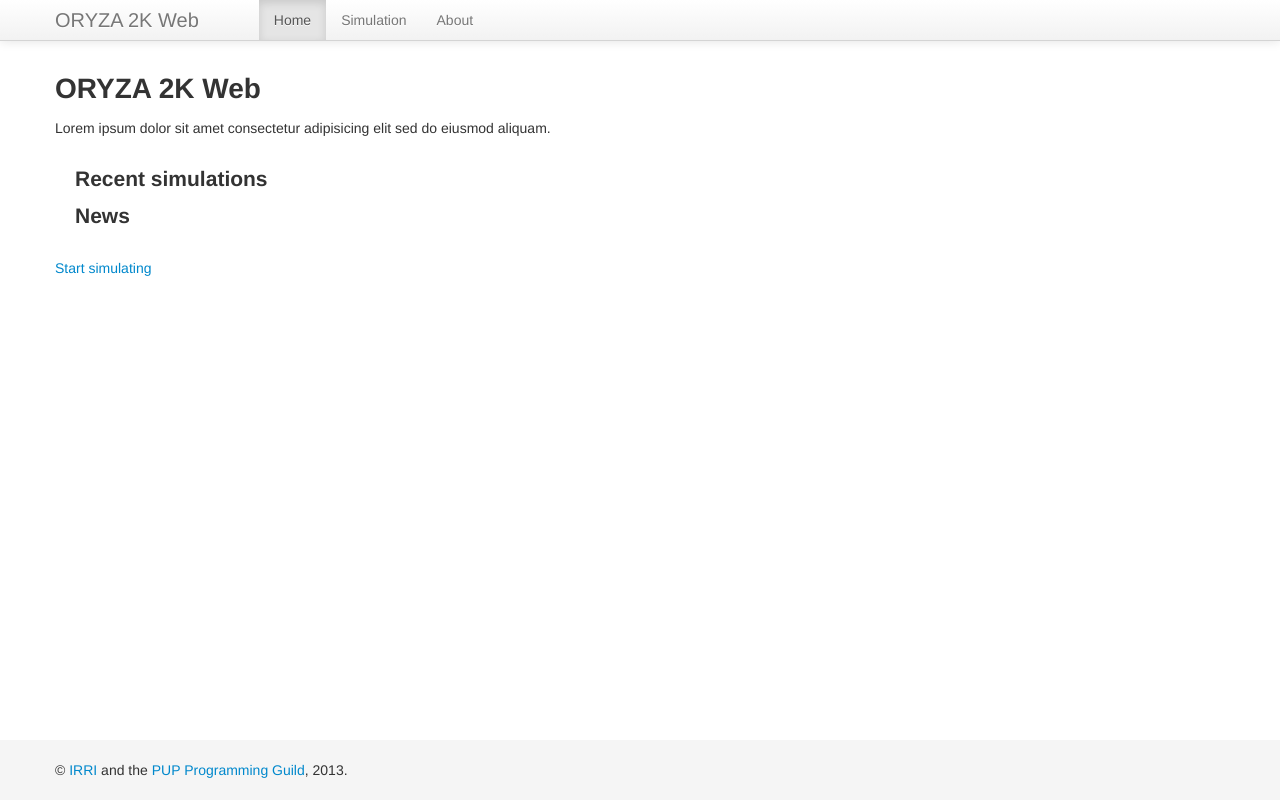
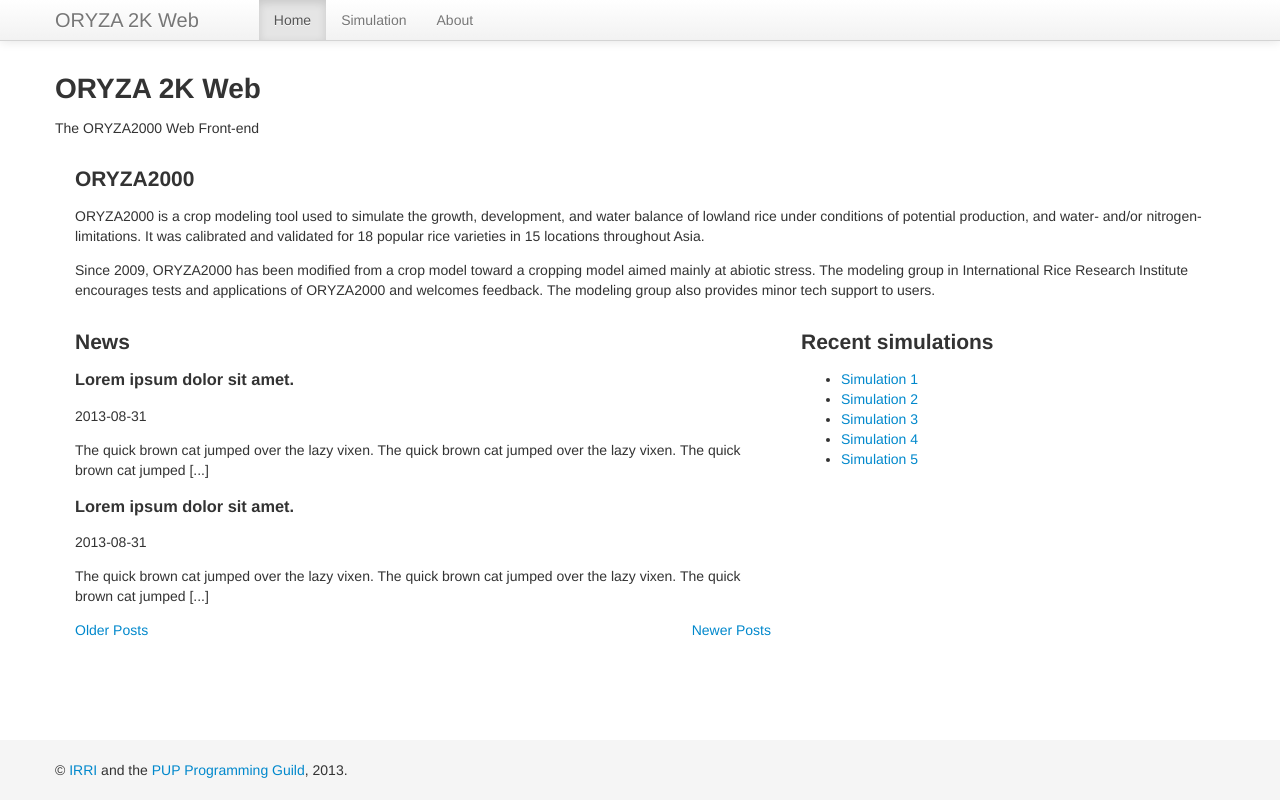
Before and after one commit to pup-progguild/Oryza2kWeb, a CodeIgniter app: page / in a window 1280 px wide. Run offline with CodeIgniter, Linux system fonts and the light colour scheme.

Commit message:
Changes in view

```diff
--- a/application/views/pages/about.php
+++ b/application/views/pages/about.php
@@ -1,7 +1,6 @@
 <div class="page-header">
     <h1>ORYZA 2K Web</h1>
 </div>
-<p class="lead">Lorem ipsum dolor sit amet consectetur adipisicing elit sed do eiusmod aliquam:</p>
 <p>PUP Programming Guild:</p>
 <ul>
 	<li>awkwardusername</li>
--- a/application/views/pages/home.php
+++ b/application/views/pages/home.php
@@ -1,13 +1,46 @@
 <div class="page-header">
 <h1>ORYZA 2K Web</h1>
 </div>
-<p class="lead">Lorem ipsum dolor sit amet consectetur adipisicing elit sed do eiusmod aliquam.</p>
+<p class="lead">The ORYZA2000 Web Front-end</p>
 <div class="container-fluid">
-    <div>
-        <h2>Recent simulations</h2>
+    <div class="hero-unit">
+        <h2>ORYZA2000</h2>
+        <p>ORYZA2000 is a crop modeling tool used to simulate the growth, development, and water balance of lowland rice under conditions of potential production, and water- and/or nitrogen-limitations. It was calibrated and validated for 18 popular rice varieties in 15 locations throughout Asia.</p>
+        <p>Since 2009, ORYZA2000 has been modified from a crop model toward a cropping model aimed mainly at abiotic stress. The modeling group in International Rice Research Institute encourages tests and applications of ORYZA2000 and welcomes feedback. The modeling group also provides minor tech support to users.</p>
     </div>
-    <div>
-        <h2>News</h2>
+    <div class="row">
+        <div class="span-3" style="width: 60%">
+            <h2>News</h2>
+            <div>
+                <article>
+                    <header>
+                        <h3>Lorem ipsum dolor sit amet.</h3>
+                        <time>2013-08-31</time>
+                    </header>
+                    <p>The quick brown cat jumped over the lazy vixen. The quick brown cat jumped over the lazy vixen. The quick brown cat jumped [...]</p>
+                </article>
+                <article>
+                    <header>
+                        <h3>Lorem ipsum dolor sit amet.</h3>
+                        <time>2013-08-31</time>
+                    </header>
+                    <p>The quick brown cat jumped over the lazy vixen. The quick brown cat jumped over the lazy vixen. The quick brown cat jumped [...]</p>
+                </article>
+            </div>
+            <div>
+                <a href="#">Older Posts</a>
+                <a href="#" style="float: right">Newer Posts</a>
+            </div>
+        </div>
+        <div class="span-2">
+            <h2>Recent simulations</h2>
+            <ul>
+                <li><a href="<?= base_url() ?>index.php/input#">Simulation 1</a></li>
+                <li><a href="<?= base_url() ?>index.php/input#">Simulation 2</a></li>
+                <li><a href="<?= base_url() ?>index.php/input#">Simulation 3</a></li>
+                <li><a href="<?= base_url() ?>index.php/input#">Simulation 4</a></li>
+                <li><a href="<?= base_url() ?>index.php/input#">Simulation 5</a></li>
+            </ul>
+        </div>
     </div>
 </div>
-<p><a href="input.php">Start simulating</a></p>
```
Also changed, not shown: application/models/run_templates_data_model.php (+8 -8 lines), application/views/pages/input.php (+27 -31 lines), application/controllers/input.php (line endings or trailing spaces).
